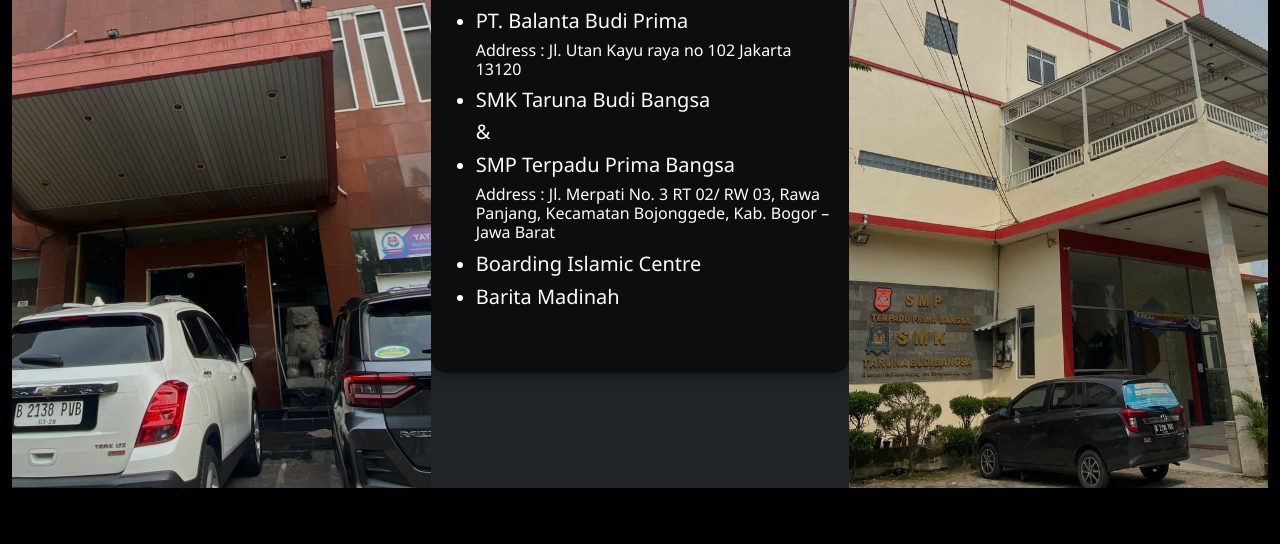
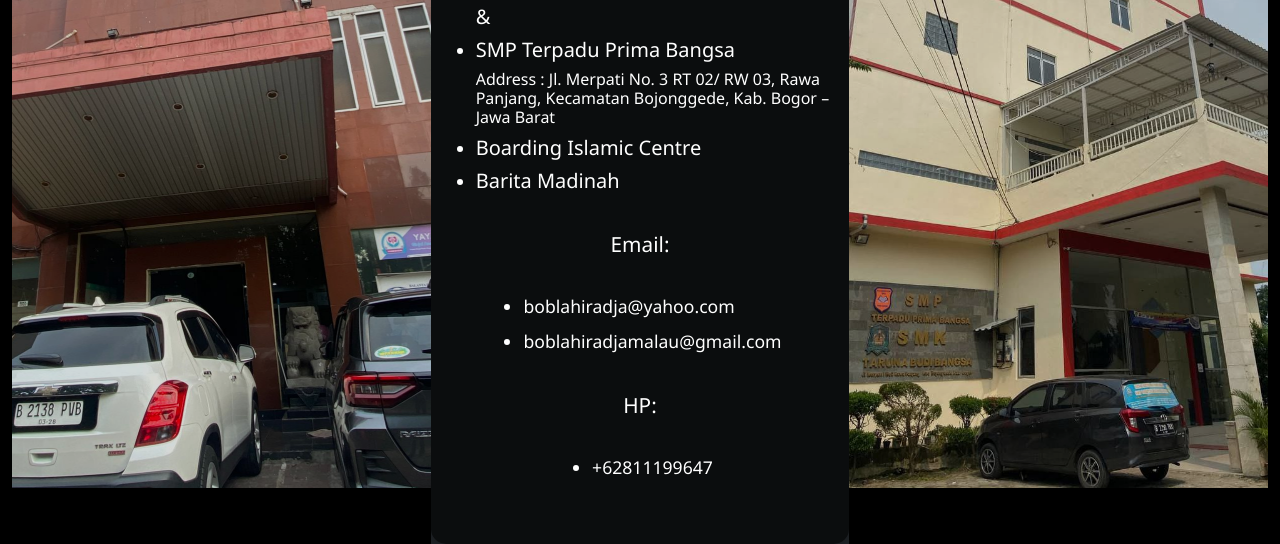
Before and after one commit to aliyudhati/cp_bob, a plain HTML site: page index.html in a window 1280 px wide. Shown: the part 312-856 px from the top of the page. Before the commit the page ends 800 px from the top, so only its background shows below. Drawn offline with nearby package versions, Linux system fonts and the light colour scheme.

Commit message:
sudah ditambah email dan hp

```diff
--- a/index.html
+++ b/index.html
@@ -120,6 +120,15 @@
               <li><h5>Boarding Islamic Centre</h5></li>
               <li><h5>Barita Madinah</h5></li>
             </ul>
+            <h2>Email:</h2>
+            <ul>
+              <li>boblahiradja@yahoo.com</li>
+              <li>boblahiradjamalau@gmail.com</li>
+            </ul>
+            <h2>HP:</h2>
+            <ul>
+              <li>+62811199647</li>
+            </ul>
           </div>
         </div>
 
```
